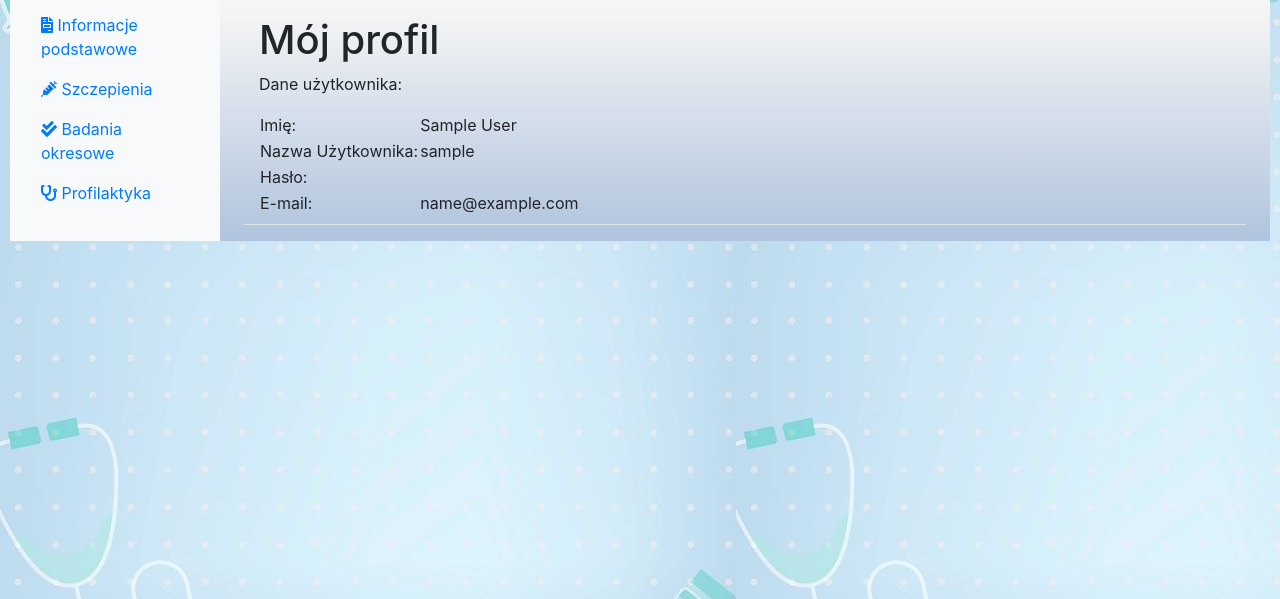
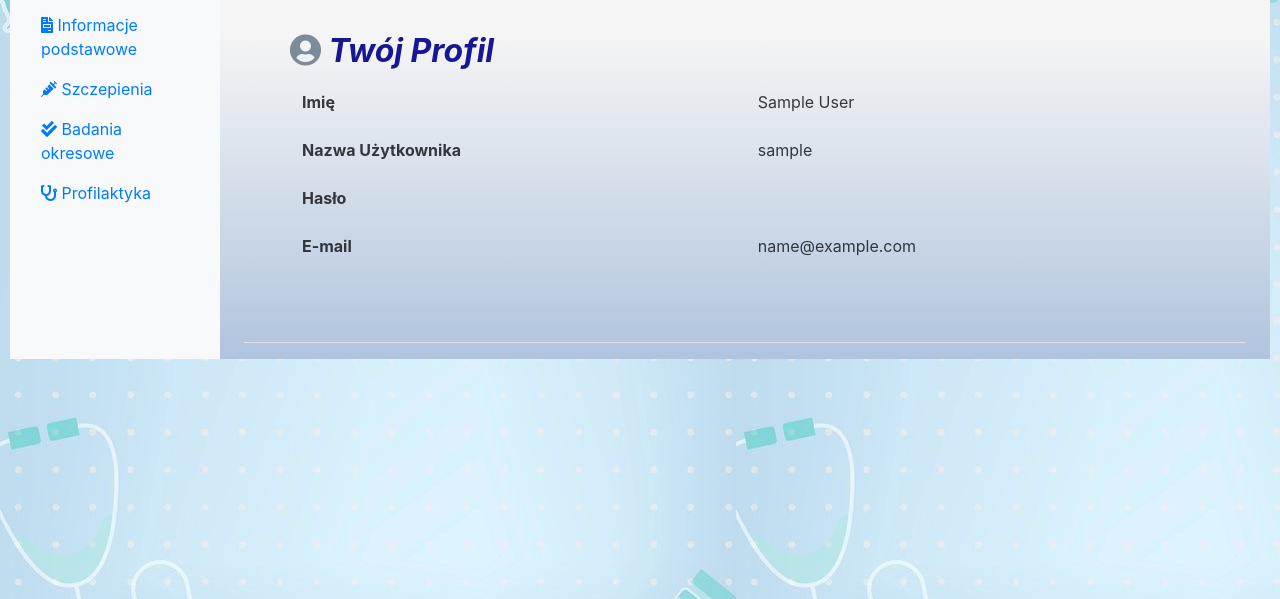
Before and after one commit to 3Rii/Med-Assist, a Flask app: page /profile in a window 1280 px wide. Shown: the part 58-657 px from the top of the page. Run offline with Flask 2, Linux system fonts and the light colour scheme; the visitor is signed in with stand-in values (Sample User, id 1); parts of the project's set-up code (start-up, migrations or seed data) failed here and were passed over; some libraries are stand-ins or nearby versions.

Commit message:
quick profile change

```diff
--- a/templates/profile.html
+++ b/templates/profile.html
@@ -3,27 +3,39 @@
 {% block title %}Profil{% endblock %}
 
 {% block content %}
-<h1>Mój profil</h1>
 
-<div>
-    <p>Dane użytkownika:</p>
-    <table>
+<div class="container">
+    <div class="row">
+        <div class="col md-12">
+
+            <div class="jumbotron p-3" style="background: transparent; opacity: 0.90">
+
+                    <h2 style="justify-content: center"><i class="fas fa-user-circle" style="color: slategrey"></i><b style="color: darkblue"><i> Twój Profil </i></b></h2>
+                    <table class="table table-borderless">
                     <tr>
-            <td>Imię:</td>
+                        <th>Imię</th>
+
                         <td>{{ account['fullname'] }}</td>
                     </tr>
                     <tr>
-            <td>Nazwa Użytkownika:</td>
+                        <th>Nazwa Użytkownika</th>
+
                         <td>{{ account['username'] }}</td>
                     </tr>
                     <tr>
-            <td>Hasło:</td>
+                        <th>Hasło</th>
+
                         <td>{{ account['password'] }}</td>
                     </tr>
                     <tr>
-            <td>E-mail:</td>
+                        <th>E-mail</th>
                         <td>{{ account['email'] }}</td>
                     </tr>
                     </table>
             </div>
+        </div>
+    </div>
+</div>
+
+
 {% endblock %}
```
Lines whose indentation alone changed are shown as unchanged.
